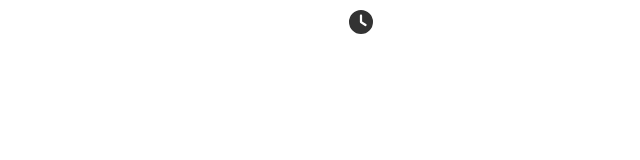
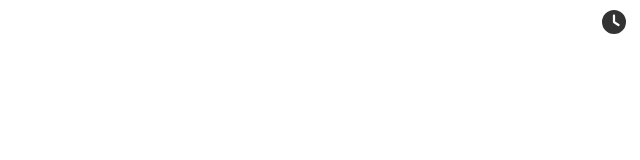
Before and after one commit to jaeyun0503/ZotFocus, a React (Vite) app in the folder frontend/: page / in a window 1280 px wide. Shown: the top 160 px of the page, without its empty margins (640-1280 px from the left). Built offline with nearby package versions, Linux system fonts and the light colour scheme.

Commit message:
add styling to timer button

```diff
--- a/frontend/src/App.css
+++ b/frontend/src/App.css
@@ -1,5 +1,10 @@
 .app-container {
-    position: relative;
+  display: flex;
+  align-items: center;
+}
+
+.spacer {
+  flex-grow: 1; /* This will push the button to the right */
 }
 
 .navbar-button {
@@ -12,8 +17,8 @@
 
 .study-timer {
   position: absolute;
-    top: 0;
-    left: 0;
+  top: 100%; /* Set to the height of the button */
+  right: 0;
   background-color: #f9f9f9; /* Change background color as needed */
   box-shadow: 0 8px 16px rgba(0, 0, 0, 0.2);
   padding: 16px;
@@ -22,9 +27,3 @@
   flex-direction: column;
   align-items: flex-start;
 }
-
-  .countdown-button {
-    display: flex;
-    justify-content: right;
-    margin-right: 20%;
-  }
--- a/frontend/src/App.jsx
+++ b/frontend/src/App.jsx
@@ -2,7 +2,7 @@ import React, { useState } from "react";
 import StudyTimer from "./StudyTimer";
 import { FontAwesomeIcon } from "@fortawesome/react-fontawesome";
 import { faClock } from "@fortawesome/free-solid-svg-icons";
-import "./App.css";
+import "./App.css"; // Import your stylesheet
 
 function App() {
   const [showStudyTimer, setShowStudyTimer] = useState(false);
@@ -13,11 +13,11 @@ function App() {
 
   return (
     <div className="app-container">
-      <div className="countdown-button">
-        {" "}
+      <div className="spacer"></div>
+      <div className="dropdown-container">
         <button
           onClick={toggleStudyTimer}
-          className={`navbar-button ${showStudyTimer}`}
+          className={`navbar-button ${showStudyTimer ? "active" : ""}`}
         >
           <FontAwesomeIcon icon={faClock} />
         </button>
```
Lines whose indentation alone changed are shown as unchanged.
